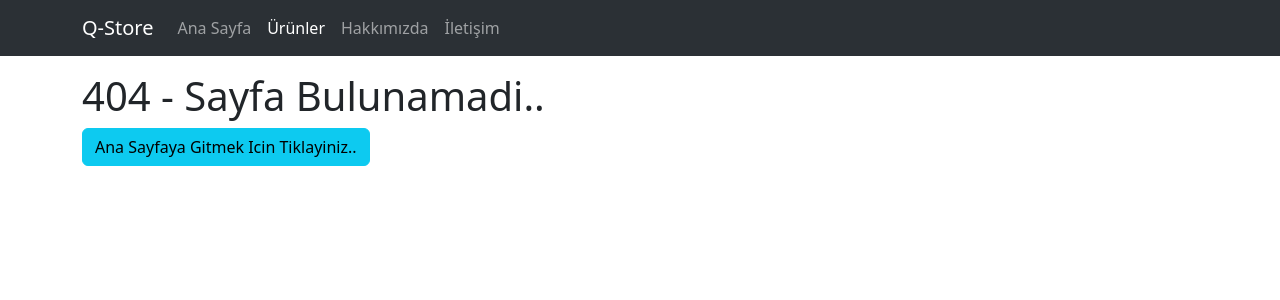
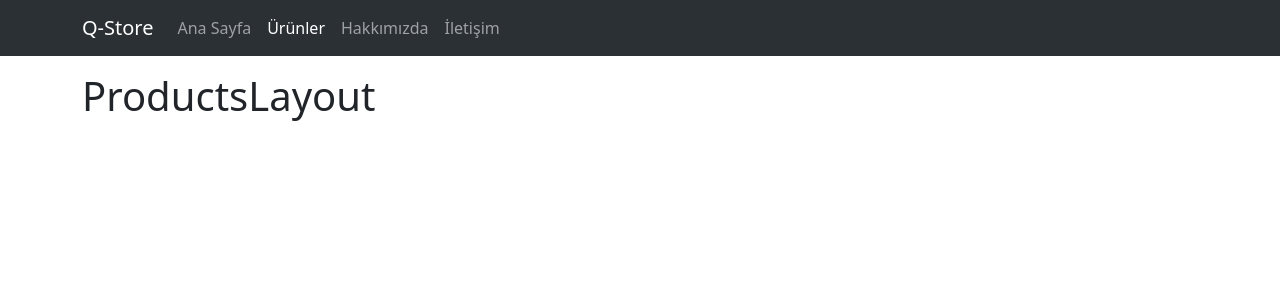
Before and after one commit to MehmetAydar01/Sifirdan-Projelerle-Front-End-ve-React, a React (Vite) app in the folder Bolum-13-React-Router-Dom-ile-Calismak/: page /products in a window 1280 px wide. Before the commit this address had no page. Shown: the top 300 px of the page. Built offline with nearby package versions, Linux system fonts and the light colour scheme.

Commit message:
Products Layout component route eklendi

```diff
--- a/Bolum-13-React-Router-Dom-ile-Calismak/src/SiteRoutes.jsx
+++ b/Bolum-13-React-Router-Dom-ile-Calismak/src/SiteRoutes.jsx
@@ -1,5 +1,6 @@
 import { Route, Routes } from 'react-router-dom';
 import { About, Contact, Home, PageNotFound } from './pages';
+import { Products, ProductsLayout } from './products';
 
 const SiteRoutes = () => {
   return (
@@ -7,6 +8,9 @@ const SiteRoutes = () => {
       <Route path='/' element={<Home />} />
       <Route path='/about' element={<About />} />
       <Route path='/contact' element={<Contact />} />
+      <Route path='/products' element={<ProductsLayout />}>
+        <Route index={true} element={<Products />} />
+      </Route>
       <Route path='*' element={<PageNotFound />} />
     </Routes>
   );
```
